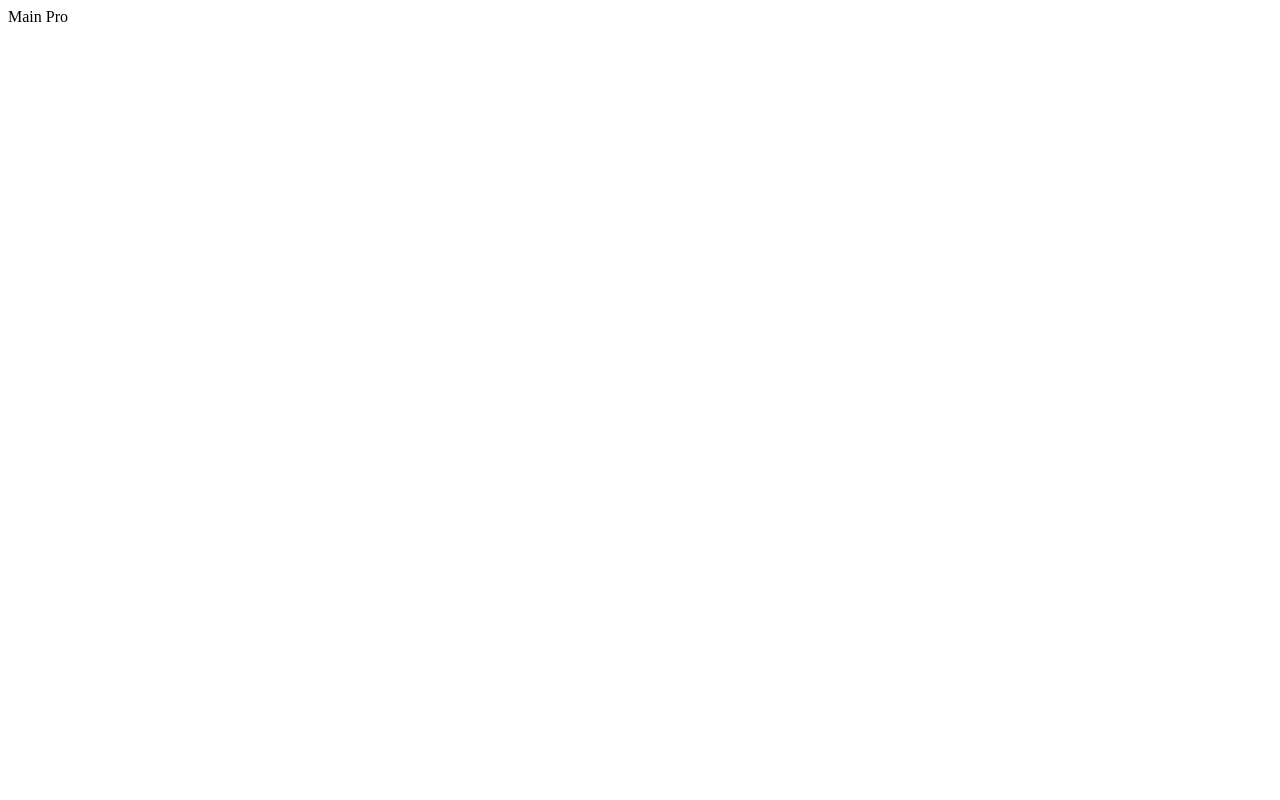
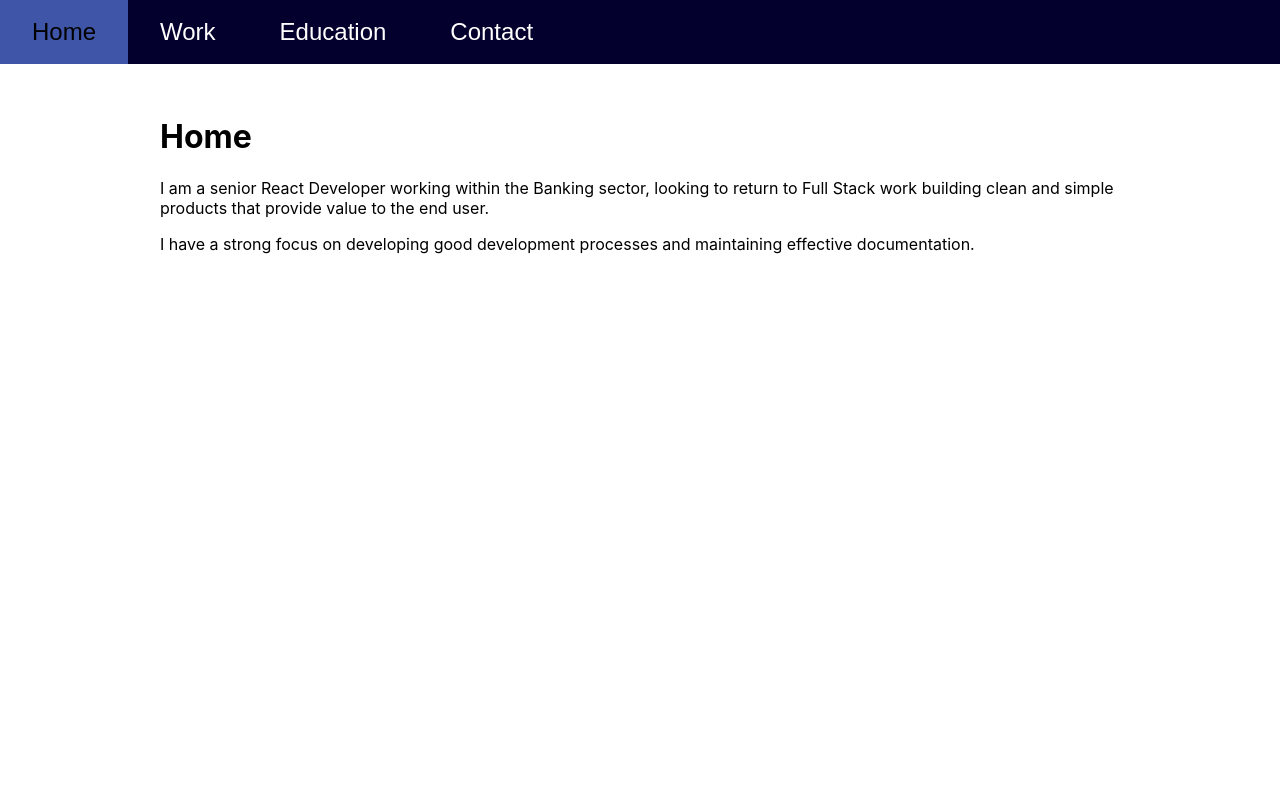
Before and after one commit to JoWilks25/Jo_Wilks_Practice_React_App, a React (Create React App) app: page /professional in a window 1280 px wide. Shown: the top 800 px of the page. Built offline with nearby package versions, Linux system fonts and the light colour scheme.

Commit message:
Setup skeleton Pro Pages with navigation (#2)

```diff
--- /dev/null
+++ b/src/components/NavBar.tsx
@@ -0,0 +1,65 @@
+import styled from "styled-components";
+
+const Header = styled.div<any>`
+  width: 100vw;
+  height: 4rem;
+  background-color: #04002E;
+  display: flex;
+  flex-direction: row;
+  justify-content: flex-start;
+  align-items: center;
+  top: 0;
+  position: fixed;
+`
+
+interface LinkContainerProps {
+  selected: boolean;
+}
+
+const LinkContainer = styled.button<LinkContainerProps>`
+  height: 100%;
+  color: ${({ selected }) => selected ? 'red' : 'white'};
+  background-color: #04002E;
+  text-decoration: none;
+  border: none;
+  padding: 0.5rem 2rem;
+  font-size: 1.5rem;
+  :hover {
+    background-color: #3E55A8;
+    color: black;
+  }
+`
+
+export interface navItem {
+  text: string;
+}
+
+interface NavBarProps {
+  navItems: navItem[];
+  scrollToId: (id: string) => void;
+  selectedTab: string;
+}
+
+
+const NavBar = ({ navItems, selectedTab, scrollToId }: NavBarProps): React.ReactElement => {
+  return (
+    <Header>
+      {
+        navItems?.map((navItem, index) => {
+          const { text } = navItem;
+          return (
+            <LinkContainer
+              key={`${navItem.text}-${index}`}
+              selected={selectedTab === text}
+              onClick={() => scrollToId(text)}
+            >
+              {text}
+            </LinkContainer>
+          )
+        })
+      }
+    </Header>
+  )
+}
+
+export default NavBar
--- a/src/index.tsx
+++ b/src/index.tsx
@@ -4,9 +4,27 @@ import {
   createBrowserRouter,
   RouterProvider,
 } from "react-router-dom";
+import { createGlobalStyle } from 'styled-components'
 import Root from './routes/Root';
-import MainPro from './routes/MainPro';
+import MainPro from './routes/pro/MainPro';
 import MainFun from './routes/MainFun';
+
+
+const GlobalStyle = createGlobalStyle`
+  body {
+    margin: 0;
+    font-family: -apple-system, BlinkMacSystemFont, 'Segoe UI', 'Roboto', 'Oxygen',
+      'Ubuntu', 'Cantarell', 'Fira Sans', 'Droid Sans', 'Helvetica Neue',
+      sans-serif;
+    -webkit-font-smoothing: antialiased;
+    -moz-osx-font-smoothing: grayscale;
+  }
+
+  code {
+    font-family: source-code-pro, Menlo, Monaco, Consolas, 'Courier New',
+      monospace;
+  }
+`
 
 const router = createBrowserRouter([
   {
@@ -27,7 +45,8 @@ const root = ReactDOM.createRoot(
   document.getElementById('root') as HTMLElement
 );
 root.render(
-  <React.StrictMode>
+  <>
+    <GlobalStyle />
     <RouterProvider router={router} />
-  </React.StrictMode>
+  </>
 );
--- a/src/routes/MainPro.tsx
+++ /dev/null
@@ -1,3 +0,0 @@
-const MainPro = (): React.ReactElement => <div>Main Pro</div>
-
-export default MainPro
--- a/src/routes/Root.tsx
+++ b/src/routes/Root.tsx
@@ -53,7 +53,6 @@ const LinkButton = styled.a<LinkButtonProps>`
   padding: 0.5rem 2rem;
   margin: 0.5rem;
   font-size: 1rem;
-  font-family: sans-serif;
   border: 2px solid white;
   border-radius: 4px;
   :hover {
--- /dev/null
+++ b/src/routes/pro/HomePro.tsx
@@ -0,0 +1,48 @@
+import { useEffect, useRef, useState } from "react";
+import styled from "styled-components"
+import useIsElementVisible from "../../utilities/useIsElementVisible"
+
+const PageWrapper = styled.div`
+  height: 100vh;
+  width: 100%;
+  margin-top: 4rem;
+  display: flex;
+  justify-content: center;
+`
+
+const CenterCard = styled.div`
+  width: 75%;
+  height: 75%;
+  padding: 2rem 5rem 0 5rem;
+`
+
+interface HomeProProps {
+  scrollId: string;
+  setSelectedTab: (selectedTab: string) => void;
+}
+
+const HomePro = ({ scrollId, setSelectedTab }: HomeProProps): React.ReactElement => {
+  const scrollRef = useRef<any>()
+  const [isVisible, setIsVisible] = useState<boolean>(false); // store visibility status
+
+  useIsElementVisible(scrollRef.current, isVisible, setIsVisible);
+  console.log({ isVisible, scrollRef });
+
+  useEffect(() => {
+    if (isVisible) {
+      setSelectedTab(scrollId)
+    }
+  }, [isVisible]);
+
+  return (
+    <PageWrapper id={scrollId} ref={scrollRef} >
+      <CenterCard>
+        <h1>{scrollId}</h1>
+        <p>I am a senior React Developer working within the Banking sector, looking to return to Full Stack work building clean and simple products that provide value to the end user.</p>
+        <p>I have a strong focus on developing good development processes and maintaining effective documentation.</p>
+      </CenterCard>
+    </PageWrapper>
+  )
+}
+
+export default HomePro
--- /dev/null
+++ b/src/routes/pro/MainPro.tsx
@@ -0,0 +1,47 @@
+import React, { useEffect, useRef, useState } from 'react';
+import NavBar from "../../components/NavBar"
+import styled from "styled-components"
+import HomePro from "./HomePro"
+
+const PageWrapper = styled.div`
+  height: calc(100vh - 4rem);
+  width: 100vw;
+`
+
+const navItems = [
+  {
+    text: 'Home',
+  },
+  {
+    text: 'Work',
+  },
+  {
+    text: 'Education',
+  },
+  {
+    text: 'Contact',
+  }
+]
+const MainPro = (): React.ReactElement => {
+  const [selectedTab, setSelectedTab] = useState<string>('Home');
+
+  const scrollToId = (id: string): void => {
+    const element = document?.getElementById(id)
+    element?.scrollIntoView({behavior: "smooth", block: "end", inline: "nearest"});
+    setSelectedTab(id)
+  }
+
+  return (
+    <React.Fragment>
+      <NavBar navItems={navItems} selectedTab={selectedTab} scrollToId={scrollToId} />
+      <PageWrapper>
+        <HomePro scrollId="Home" setSelectedTab={setSelectedTab}/>
+        <HomePro scrollId="Work" setSelectedTab={setSelectedTab}/>
+        <HomePro scrollId="Education" setSelectedTab={setSelectedTab}/>
+        <HomePro scrollId="Contact" setSelectedTab={setSelectedTab} />
+      </PageWrapper>
+    </React.Fragment>
+  )
+}
+
+export default MainPro
--- /dev/null
+++ b/src/utilities/useIsElementVisible.tsx
@@ -0,0 +1,19 @@
+import { useEffect } from "react";
+
+const useIsElementVisible = (target: any, isVisible: any, setIsVisible: any): any => {
+  // handle visibility changes
+  const onVisibilityChange = (entries: IntersectionObserverEntry[]): void => {
+    setIsVisible(entries[0].isIntersecting)
+  };
+
+  useEffect(() => {
+    // bind IntersectionObserver to the target element
+    const observer = new IntersectionObserver(onVisibilityChange);
+    if (target) {
+      observer.observe(target);
+    }
+  }, [target]);
+
+};
+
+export default useIsElementVisible;
```
